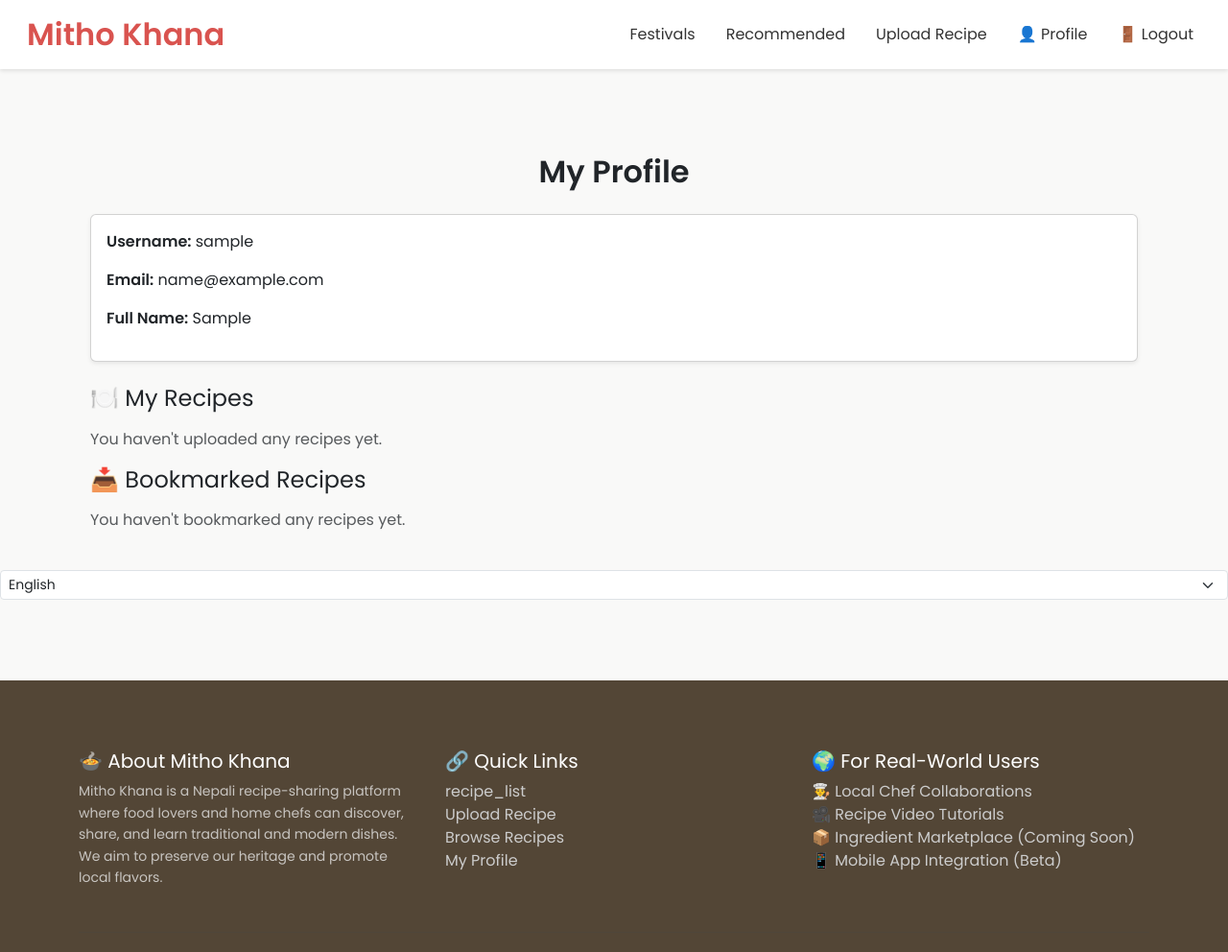
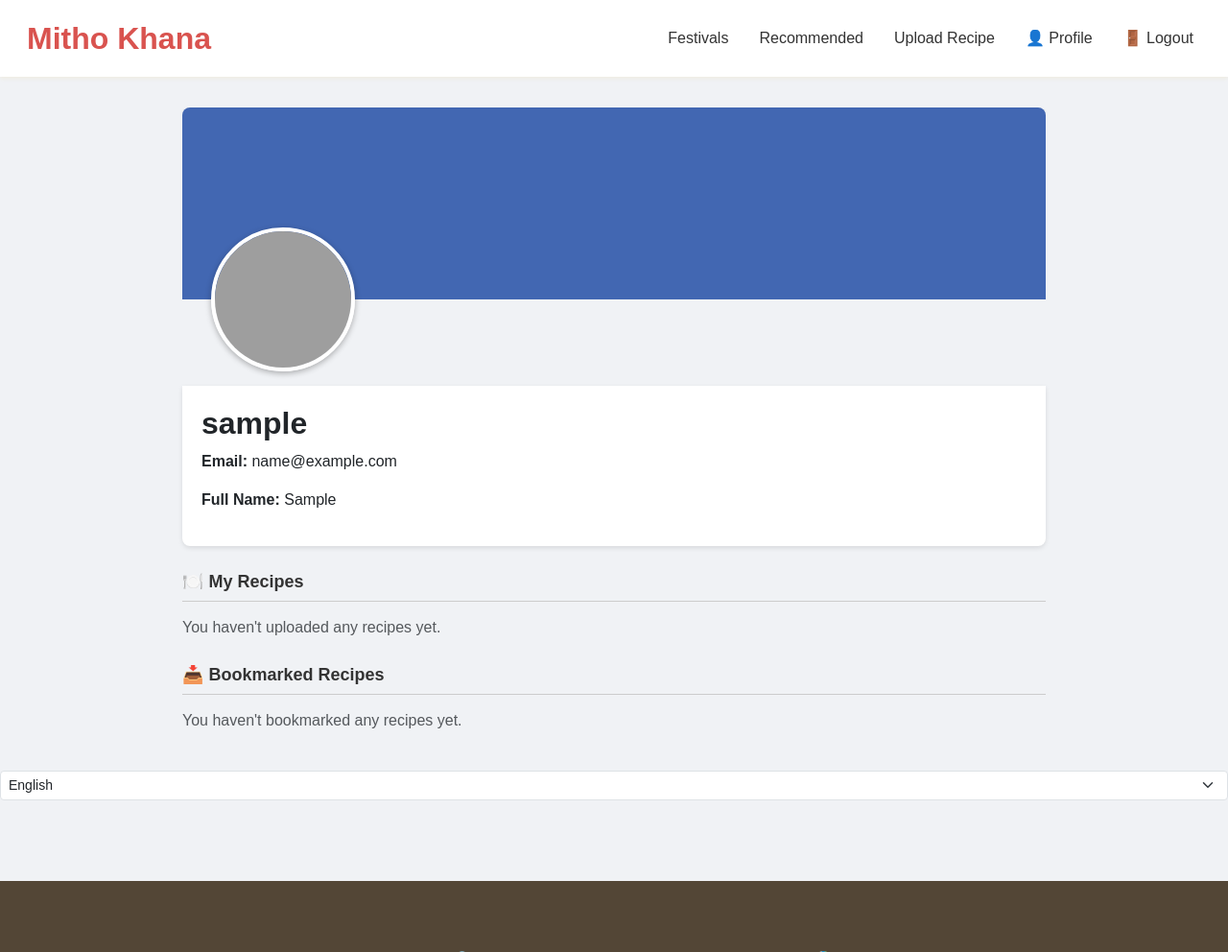
Before and after one commit to nabinmahato09/recipesproject, a Django app: page /profile/ in a window 1280 px wide. Shown: the top 992 px of the page at 96% size. Run offline with Django 5.2, Linux system fonts and the light colour scheme; the visitor is signed in with stand-in values (Sample User, id 1); data that the repository does not hold is empty; grey boxes are pictures that could not be loaded.

Commit message:
nearly complete 2082/04/12

```diff
--- a/mithokhana/recipes/templates/base.html
+++ b/mithokhana/recipes/templates/base.html
@@ -38,13 +38,18 @@
 
     /* 🔥 Custom Navbar Styles */
     .navbar {
-      box-shadow: 0 2px 4px rgba(0,0,0,0.1);
-      padding: 0.75rem 1rem;
+      box-shadow: 0 2px 4px rgba(235, 189, 72, 0.1);
+      padding: 1rem 1rem;
+      background-color: aqua;
+      display: flex;
+
+
     }
 
     .navbar-brand h2 {
       color: #d9534f;
       margin: 0;
+
     }
 
     .navbar-nav .nav-link {
--- a/mithokhana/recipes/templates/recipes/profile.html
+++ b/mithokhana/recipes/templates/recipes/profile.html
@@ -1,75 +1,122 @@
 {% extends "base.html" %}
-{% block title %}My Profile - Mitho Khana{% endblock %} {% block content %}
+{% block title %}My Profile - Mitho Khana{% endblock %}
+
+{% block content %}
 <style>
+  body {
+    background-color: #f0f2f5;
+    font-family: Arial, sans-serif;
+  }
 
-  .img-fluid {
-    max-width: 150px"
+  .profile-container {
+    max-width: 900px;
+    margin: auto;
+  }
+
+  .cover-photo {
+    background-color: #4267B2;
+    height: 200px;
+    position: relative;
+    border-radius: 8px 8px 0 0;
+  }
+
+  .profile-pic {
+    width: 150px;
+    height: 150px;
+    border-radius: 50%;
+    border: 4px solid #fff;
+    position: absolute;
+    bottom: -75px;
+    left: 30px;
+    object-fit: cover;
+    box-shadow: 0 2px 6px rgba(0,0,0,0.3);
+  }
+
+  .profile-card {
+    background: #fff;
+    margin-top: 90px;
+    padding: 20px;
+    border-radius: 0 0 8px 8px;
+    box-shadow: 0 2px 5px rgba(0,0,0,0.1);
+  }
+
+  .section-title {
+    border-bottom: 1px solid #ccc;
+    padding-bottom: 6px;
+    margin-bottom: 15px;
+    font-weight: bold;
+    font-size: 18px;
+    color: #333;
+  }
+
+  .list-group-item {
+    background-color: #fff;
+    margin-bottom: 10px;
+    padding: 15px;
+    border-radius: 6px;
+    box-shadow: 0 1px 3px rgba(0,0,0,0.1);
+  }
+
+  .card-title {
+    font-size: 16px;
+    font-weight: bold;
   }
 
   .card-img-top {
     object-fit: cover;
-    height: 200px;
+    height: 180px;
+    border-radius: 6px 6px 0 0;
   }
+
+  .btn {
+    margin-left: 5px;
+  }
+
+  .bookmarked-card {
+    background: #fff;
+    border-radius: 6px;
+    box-shadow: 0 1px 4px rgba(0,0,0,0.1);
+  }
+
 </style>
-<div class="container mt-4">
-  <h2 class="mb-4 text-center">My Profile</h2>
 
-  <div class="card mb-4 shadow-sm">
-    <div class="card-body">
-      <div class="row">
-        <div class="col-md-8">
-          <p><strong>Username:</strong> {{ user.username }}</p>
+<div class="profile-container">
+  <!-- Cover and profile image -->
+  <div class="cover-photo">
+    {% if chef_profile and chef_profile.photo %}
+      <img src="{{ chef_profile.photo.url }}" alt="Profile Photo" class="profile-pic">
+    {% else %}
+      <img src="/static/default_profile.png" alt="Profile Photo" class="profile-pic">
+    {% endif %}
+  </div>
+
+  <div class="profile-card">
+    <h2>{{ user.username }}</h2>
     <p><strong>Email:</strong> {{ user.email }}</p>
     {% if user.first_name %}
     <p><strong>Full Name:</strong> {{ user.first_name }}</p>
     {% endif %}
-        </div>
-
-        {% if chef_profile and chef_profile.photo %}
-        <div class="col-md-4 text-center">
-          <img
-            src="{{ chef_profile.photo.url }}"
-            alt="Chef Photo"
-            class="img-fluid rounded-circle shadow-sm"
-          />
-        </div>
-        {% endif %}
-      </div>
 
     {% if chef_profile %}
-      <hr />
-      <h5 class="mt-3">👨‍🍳 Chef Details</h5>
+      <div class="section-title">👨‍🍳 Chef Details</div>
       <p><strong>Experience:</strong> {{ chef_profile.experience }} years</p>
       <p><strong>Specialty:</strong> {{ chef_profile.specialty }}</p>
       <p><strong>Bio:</strong> {{ chef_profile.bio }}</p>
     {% endif %}
   </div>
-  </div>
 
-  <h4 class="mt-4 mb-3">🍽️ My Recipes</h4>
+  <!-- My Recipes -->
+  <div class="mt-4">
+    <div class="section-title">🍽️ My Recipes</div>
     {% if my_recipes %}
       <div class="list-group">
         {% for recipe in my_recipes %}
-    <div
-      class="list-group-item d-flex justify-content-between align-items-center"
-    >
+        <div class="list-group-item d-flex justify-content-between align-items-center">
           <div>{{ recipe.title }}</div>
           <div>
-        <a
-          href="{% url 'recipe_detail' recipe.pk %}"
-          class="btn btn-sm btn-outline-info"
-          >View</a
-        >
-        <a
-          href="{% url 'edit_recipe' recipe.pk %}"
-          class="btn btn-sm btn-outline-warning"
-          >Edit</a
-        >
-        <a
-          href="{% url 'delete_recipe' recipe.pk %}"
-          class="btn btn-sm btn-outline-danger"
-          >Delete</a
-        >
+            <a href="{% url 'recipe_detail' recipe.pk %}" class="btn btn-sm btn-outline-info">View</a>
+            <a href="{% url 'edit_recipe' recipe.pk %}" class="btn btn-sm btn-outline-warning">Edit</a>
+            <a href="{% url 'delete_recipe' recipe.pk %}" class="btn btn-sm btn-outline-danger">Delete</a>
           </div>
         </div>
         {% endfor %}
@@ -77,29 +124,22 @@
     {% else %}
       <p class="text-muted">You haven't uploaded any recipes yet.</p>
     {% endif %}
+  </div>
 
-  <h4 class="mb-3">📥 Bookmarked Recipes</h4>
+  <!-- Bookmarked -->
+  <div class="mt-4">
+    <div class="section-title">📥 Bookmarked Recipes</div>
     {% if bookmarked %}
     <div class="row">
       {% for recipe in bookmarked %}
       <div class="col-md-4 mb-3">
-      <div class="card h-100 shadow-sm">
+        <div class="bookmarked-card">
           {% if recipe.image %}
-        <img
-          src="{{ recipe.image.url }}"
-          class="card-img-top"
-          alt="{{ recipe.title }}"
-        />
+          <img src="{{ recipe.image.url }}" class="card-img-top" alt="{{ recipe.title }}">
           {% endif %}
-        <div class="card-body d-flex flex-column">
+          <div class="p-3 d-flex flex-column">
             <h5 class="card-title">{{ recipe.title }}</h5>
-          <a
-            href="{% url 'recipe_detail' recipe.pk %}"
-            class="btn btn-sm btn-primary mt-auto"
-            >View</a
-          >
-
-
+            <a href="{% url 'recipe_detail' recipe.pk %}" class="btn btn-sm btn-primary mt-auto">View</a>
           </div>
         </div>
       </div>
@@ -107,7 +147,7 @@
     </div>
     {% else %}
       <p class="text-muted">You haven't bookmarked any recipes yet.</p>
-
     {% endif %}
   </div>
+</div>
 {% endblock %}
--- a/mithokhana/recipes/templates/recipes/recommended.html
+++ b/mithokhana/recipes/templates/recipes/recommended.html
@@ -1,6 +1,6 @@
 {% extends 'base.html' %}
 {% block content %}
-<h2>🎯 Personalized Recommendations</h2>
+<h2>Personalized Recommendations</h2>
 
 {% if recommended_recipes %}
   <div class="row">
--- a/mithokhana/recipes/templates/recipes/register_chef.html
+++ b/mithokhana/recipes/templates/recipes/register_chef.html
@@ -107,6 +107,9 @@
     <input type="file" name="photo" id="id_photo">
 
     <button type="submit">Register</button>
+    <label>---------------------or------------------</label>
+
+    <a href="{% url 'login' %}" class="btn btn-secondary">Login</a>
   </form>
 </div>
 
--- a/mithokhana/recipes/urls.py
+++ b/mithokhana/recipes/urls.py
@@ -34,4 +34,7 @@
 
     path('recommended/', views.recommended_recipes, name='recommended_recipes'),
 
+
+
+
 ]
--- a/mithokhana/recipes/views.py
+++ b/mithokhana/recipes/views.py
@@ -10,6 +10,7 @@
 from reportlab.lib.utils import ImageReader
 from textwrap import wrap
 import random
+import calendar
 
 from .models import Recipe, Category, Region, Comment, Festival, Chef, Ingredient
 from .forms import ChefRegistrationForm
@@ -17,6 +18,7 @@
 from django.contrib.auth.models import User
 from sklearn.feature_extraction.text import TfidfVectorizer
 from sklearn.metrics.pairwise import cosine_similarity
+
 
 def recipe_list(request):
     query = request.GET.get('q', '')
@@ -261,8 +263,18 @@
 
 
 def festival_calendar(request):
-    festivals = Festival.objects.prefetch_related('recipes').order_by('date')
-    return render(request, 'recipes/festival_calendar.html', {'festivals': festivals})
+    month = request.GET.get('month')
+    festivals = Festival.objects.all()
+
+    if month:
+        festivals = festivals.filter(date__month=list(calendar.month_name).index(month))
+
+    context = {
+        'festivals': festivals,
+        'months': list(calendar.month_name)[1:],  # ['January', ..., 'December']
+        'selected_month': month,
+    }
+    return render(request, 'recipes/festival_calendar.html', context)
 
 
 @require_POST
```
Also changed, not shown: mithokhana/recipes/templates/recipes/festival_calendar.html (+109 -15 lines), mithokhana/recipes/templates/recipes/upload_recipe.html (+119 -34 lines), mithokhana/recipes/templates/registration/login.html (+76 -6 lines), mithokhana/recipes/forms.py (line endings or trailing spaces), mithokhana/recipes/models.py (line endings or trailing spaces). Lines whose indentation alone changed are shown as unchanged.
